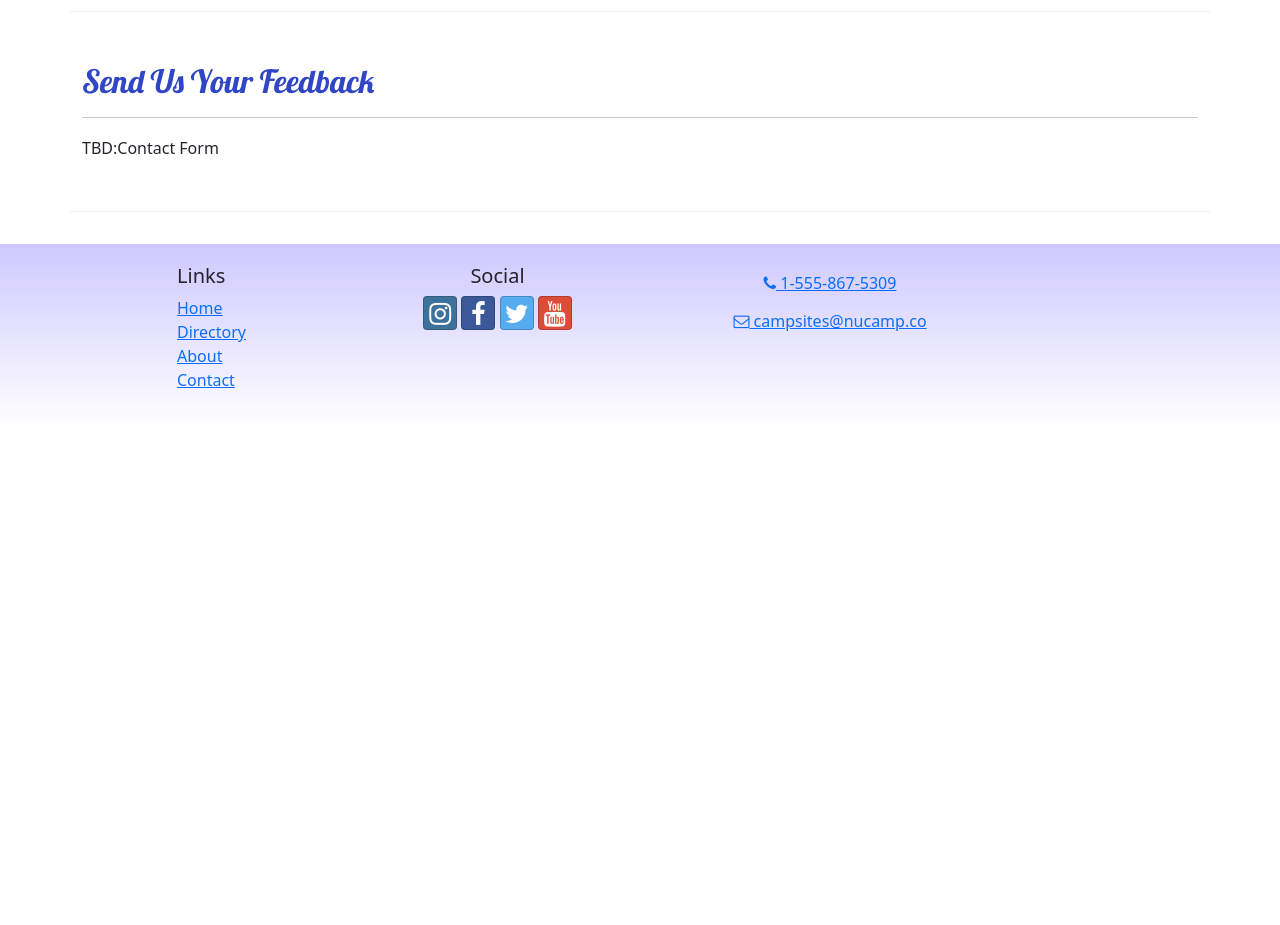
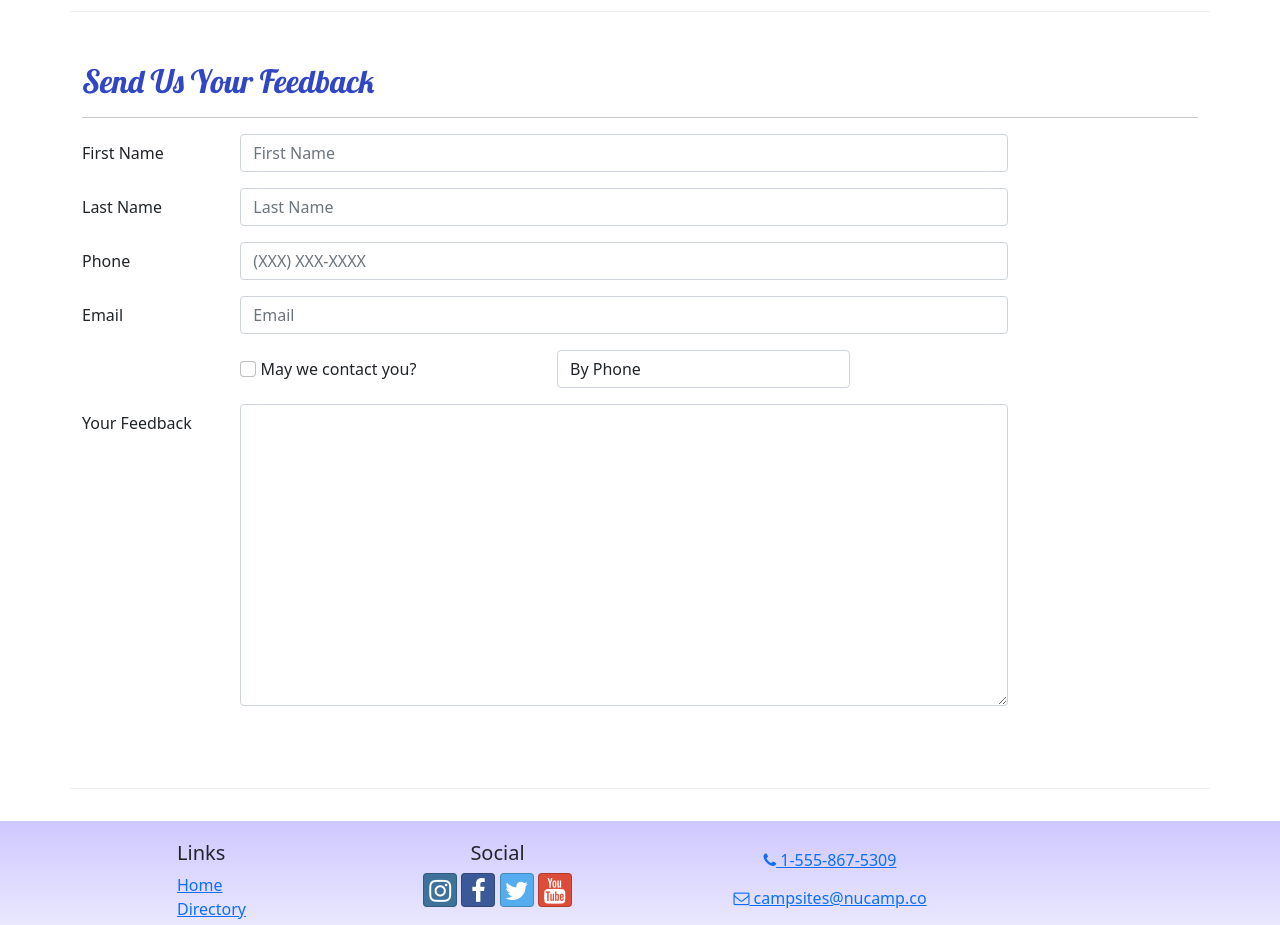
Before and after one commit to Laidir88/react-nucampsite, a React (Create React App) app: page /contact in a window 1280 px wide. Shown: the part 480-1405 px from the top of the page. Before the commit the page ends 908 px from the top, so only its background shows below. Built offline with nearby package versions, Linux system fonts and the light colour scheme.

Commit message:
Contact Form done with Formik

```diff
--- /dev/null
+++ b/src/components/ContactForm.js
@@ -0,0 +1,99 @@
+import { Button, Label, Col, FormGroup } from "reactstrap";
+import { Formik, Field, Form } from "formik";
+
+export const ContactForm = () => {
+  return (
+    <Formik
+      initialValues={{
+        firstName: "",
+        lastName: "",
+        phoneNum: "",
+        email: "",
+        agree: false,
+        contactType: "By Phone",
+        feedback: "",
+      }}
+    >
+      <Form>
+        <FormGroup row>
+          <Label htmlFor="firstName" md="2">
+            First Name
+          </Label>
+          <Col md="10">
+            {" "}
+            <Field
+              className="form-control"
+              name="firstName"
+              placeholder="First Name"
+            />
+          </Col>
+        </FormGroup>
+        <FormGroup row>
+          <Label htmlFor="lastName" md="2">
+            Last Name
+          </Label>
+          <Col md="10">
+            {" "}
+            <Field
+              className="form-control"
+              name="lastName"
+              placeholder="Last Name"
+            />
+          </Col>
+        </FormGroup>
+        <FormGroup row>
+          <Label htmlFor="phoneNum" md="2">
+            Phone
+          </Label>
+          <Col md="10">
+            {" "}
+            <Field
+              className="form-control"
+              name="phoneNum"
+              placeholder="(XXX) XXX-XXXX"
+            />
+          </Col>
+        </FormGroup>
+        <FormGroup row>
+          <Label htmlFor="email" md="2">
+            Email
+          </Label>
+          <Col md="10">
+            {" "}
+            <Field className="form-control" name="email" placeholder="Email" />
+          </Col>
+        </FormGroup>
+        <FormGroup row>
+          <Label check md={{ size: 4, offset: 2 }}>
+            <Field name="agree" type="checkbox" className="form-check-input" />{" "}
+            May we contact you?
+          </Label>
+          <Col md="4">
+            {" "}
+            <Field className="form-control" name="contactType" as="select">
+              <option>By Phone</option>
+              <option>By Email</option>
+            </Field>
+          </Col>
+        </FormGroup>
+        <FormGroup row>
+          <Label htmlFor="feedback" md="2">
+            Your Feedback
+          </Label>
+          <Col md="10">
+            {" "}
+            <Field
+              className="form-control"
+              name="feedback"
+              as="textarea"
+              rows="12"
+            />
+          </Col>
+        </FormGroup>
+        <FormGroup row></FormGroup>
+      </Form>
+    </Formik>
+  );
+};
+
+export default ContactForm;
--- a/src/pages/ContactPage.js
+++ b/src/pages/ContactPage.js
@@ -1,4 +1,5 @@
 import { Container, Col, Row } from "reactstrap";
+import { ContactForm } from "../components/ContactForm";
 import SubHeader from "../components/SubHeader";
 
 const ContactPage = () => {
@@ -36,7 +37,9 @@
           <h2>Send Us Your Feedback</h2>
           <hr />
         </Col>
-        <Col md="10"> TBD:Contact Form</Col>
+        <Col md="10">
+          <ContactForm />
+        </Col>
       </Row>
     </Container>
   );
```
